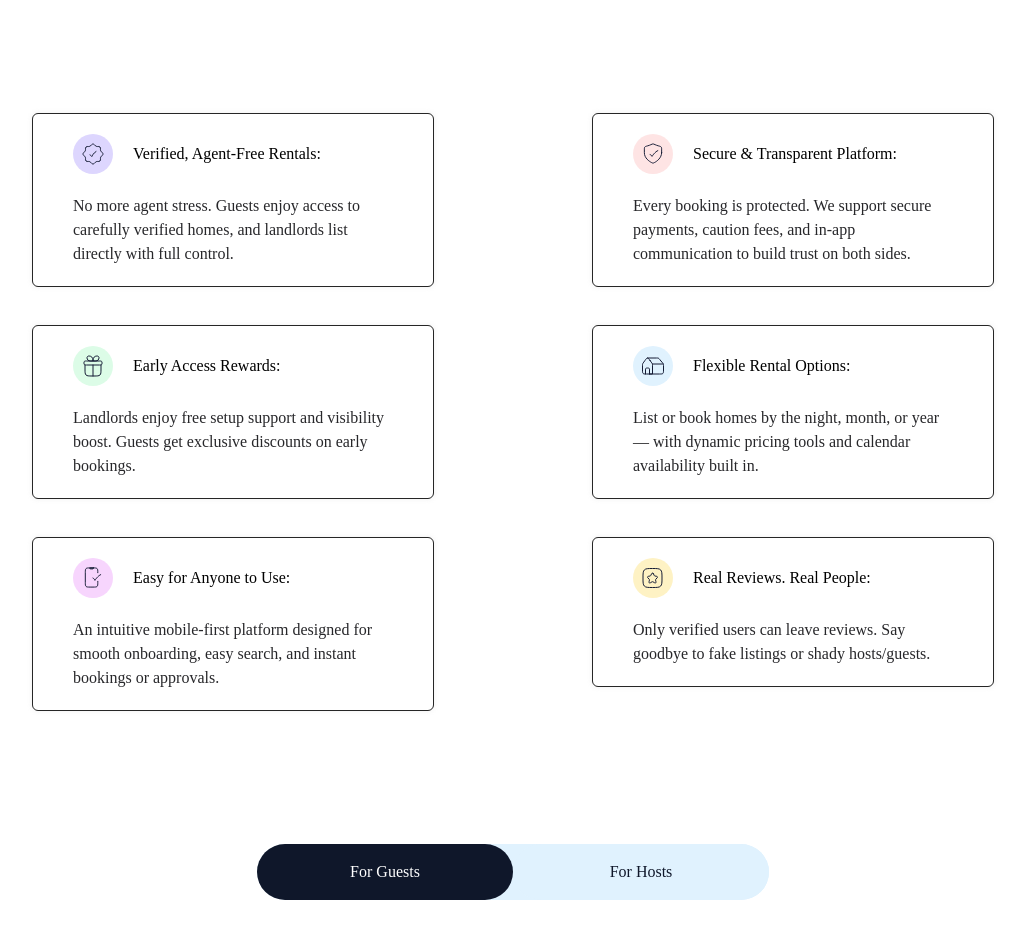
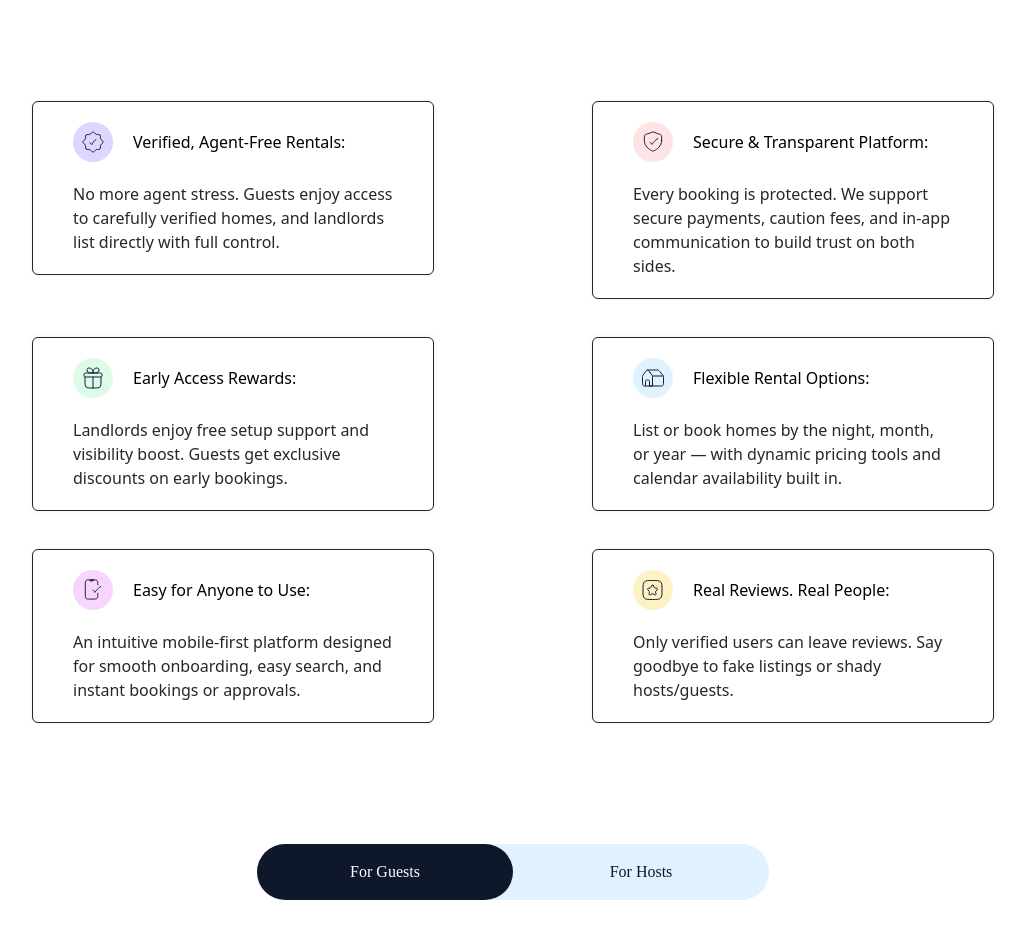
Before and after one commit to samakintayo/Lunest-waitlist, a React (Vite) app in the folder lunest-waitlist/: page / in a window 1280 px wide. Shown: the part 1180-2107 px from the top of the page, without its empty margins (127-1152 px from the left). Built offline with nearby package versions, Linux system fonts and the light colour scheme; a web font is replaced by a local one.

Commit message:
Update Cards.jsx

```diff
--- a/lunest-waitlist/src/components/Cards.jsx
+++ b/lunest-waitlist/src/components/Cards.jsx
@@ -9,11 +9,11 @@ const Cards = ({ title, description, imgSrc, bgColor }) => {
             <img src={imgSrc} alt="" />
           </div>
         </div>
-        <div className="text-left text-black text-base font-medium font-['Aeonik_Pro']">
+        <div className="text-left text-black text-base font-medium">
           {title}
         </div>
       </div>
-      <div className=" justify-start text-zinc-800 text-base font-normal font-['Aeonik_Pro']">
+      <div className=" justify-start text-zinc-800 text-base font-normal ">
         {description}
       </div>
     </div>
```
